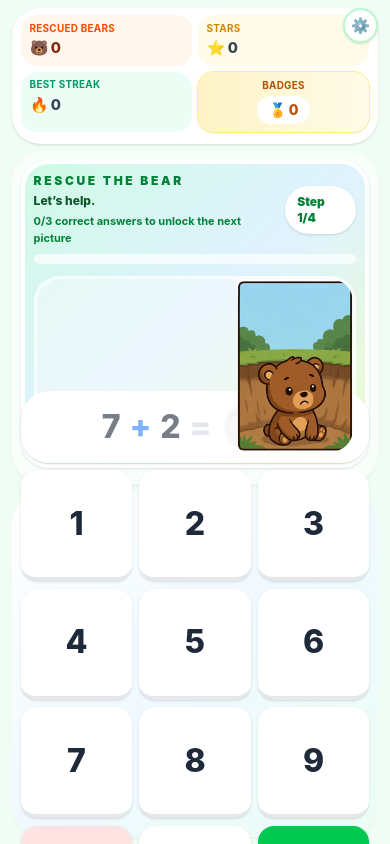
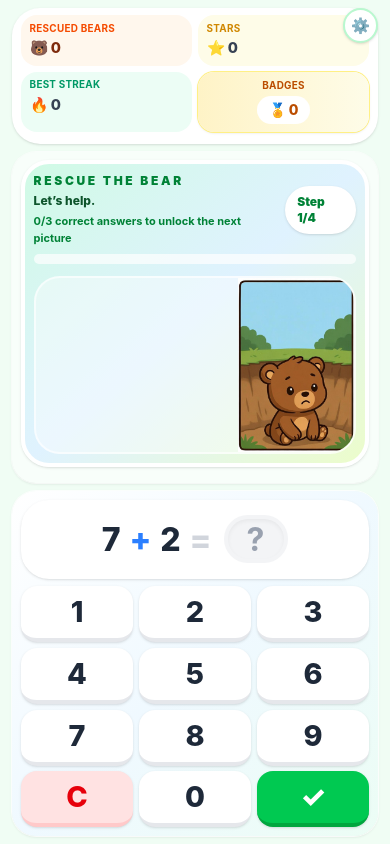
Before and after one commit to hwang3419/calculator, a React (Vite) app: page / in a window 390 px wide. Built offline with nearby package versions, Linux system fonts and the light colour scheme.

Commit message:
style: adjust UI layout, spacing, and number pad button dimensions for improved mobile responsiveness

```diff
--- a/src/App.tsx
+++ b/src/App.tsx
@@ -452,10 +452,10 @@ function App() {
         </div>
 
         {/* Main Content Area */}
-        <div className="game-main grid min-h-0 flex-1 gap-3 md:grid-cols-[minmax(0,1fr)_minmax(320px,0.95fr)]">
+        <div className="game-main grid min-h-0 flex-1 gap-2 md:gap-3 md:grid-cols-[minmax(0,1fr)_minmax(320px,0.95fr)]">
 
           {/* Left Side: Bear Scene */}
-          <div className="game-left-panel flex min-h-0 w-full flex-col justify-center rounded-[2rem] bg-white/55 p-2 shadow-sm ring-1 ring-white/70 md:p-3">
+          <div className="game-left-panel flex min-h-0 w-full flex-col justify-start rounded-[1.5rem] md:rounded-[2rem] bg-white/55 p-2 shadow-sm ring-1 ring-white/70 md:p-3">
             <BearRescueScene
               stage={bearRescueStage}
               reaction={bearReaction}
@@ -465,7 +465,7 @@ function App() {
           </div>
 
           {/* Right Side: Problem, Input, Number Pad */}
-          <div className="game-right-panel flex min-h-0 w-full flex-col justify-center rounded-[2rem] bg-gradient-to-br from-white via-sky-50 to-emerald-50 p-3 shadow-sm ring-1 ring-white/80">
+          <div className="game-right-panel flex min-h-0 w-full flex-col justify-start rounded-[1.5rem] md:rounded-[2rem] bg-gradient-to-br from-white via-sky-50 to-emerald-50 p-2 md:p-3 shadow-sm ring-1 ring-white/80">
             <ProblemDisplay problem={currentProblem}>
               {!feedback && <AnswerInput value={userAnswer} />}
             </ProblemDisplay>
--- a/src/index.css
+++ b/src/index.css
@@ -6,8 +6,9 @@ html, body, #root {
   height: 100%;
   margin: 0;
   padding: 0;
+  overflow: hidden;
   overscroll-behavior: none;
-  background-color: #f0fdf4; /* Default light green matching kids theme app */
+  background-color: #f0fdf4;
   -webkit-touch-callout: none;
   -webkit-user-select: none;
   user-select: none;
@@ -246,7 +247,7 @@ html, body, #root {
   }
 
   .bear-scene-image {
-    border-width: 3px;
+    border-width: 2px;
   }
 
   .problem-card {
@@ -274,11 +275,14 @@ html, body, #root {
   }
 
   .numberpad {
-    gap: 0.45rem;
+    gap: 0.35rem;
   }
 
   .numberpad-button {
-    font-size: 2rem;
+    height: 3.5rem;
+    aspect-ratio: auto;
+    font-size: 1.8rem;
+    border-radius: 1rem;
   }
 
   .game-frame > .absolute.right-0.top-0 > button {
@@ -324,7 +328,10 @@ html, body, #root {
   }
 
   .numberpad-button {
-    font-size: 1.8rem;
+    height: 2.8rem;
+    aspect-ratio: auto;
+    font-size: 1.5rem;
+    border-radius: 0.75rem;
   }
 
   .game-frame > .absolute.right-0.top-0 > button {
```
